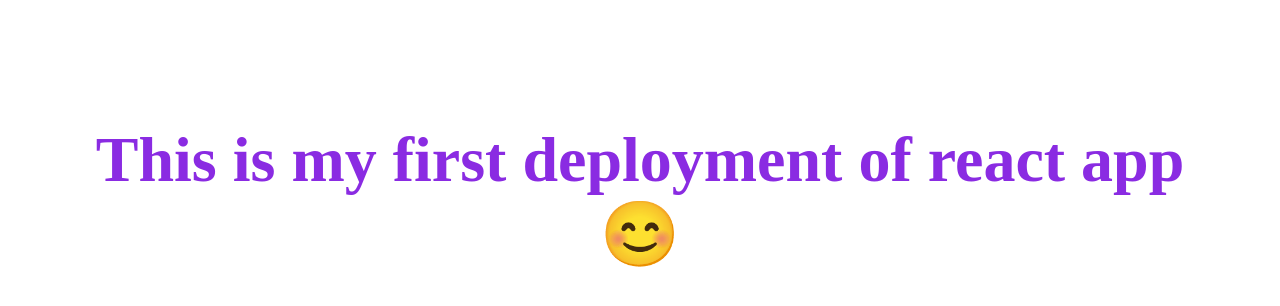
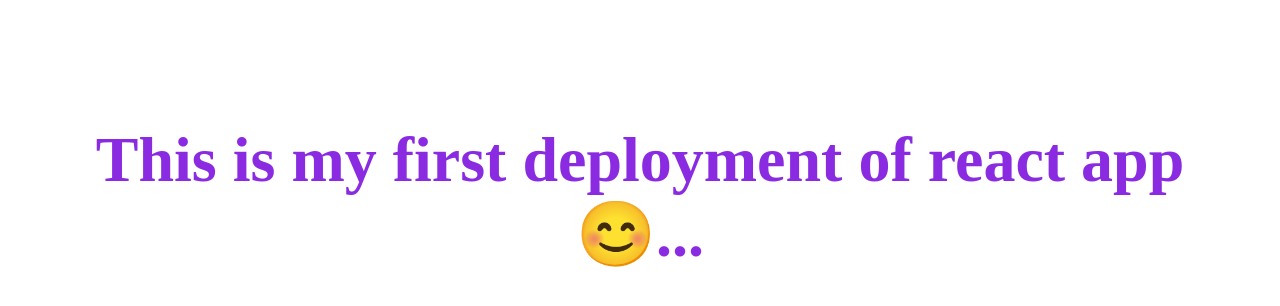
Before and after one commit to sumitkawale/reqct-deploy, a React (Create React App) app in the folder my-react-app/: page / in a window 1280 px wide. Shown: the top 306 px of the page. Built offline with nearby package versions, Linux system fonts and the light colour scheme.

Commit message:
updating

```diff
--- a/my-react-app/src/App.jsx
+++ b/my-react-app/src/App.jsx
@@ -1,7 +1,14 @@
 import React from 'react'
 function App() {
     return (<>
-        <h1 style={{color:'blueviolet', padding:"5rem", textAlign:"center", fontSize:'4rem'}}>This is my first deployment of react app 😊</h1>
+        <h1 style={
+            {
+                color: 'blueviolet',
+                padding: "5rem",
+                textAlign: "center",
+                fontSize: '4rem'
+            }
+        }>This is my first deployment of react app 😊...</h1>
     </>)
 }
 export default App
```
